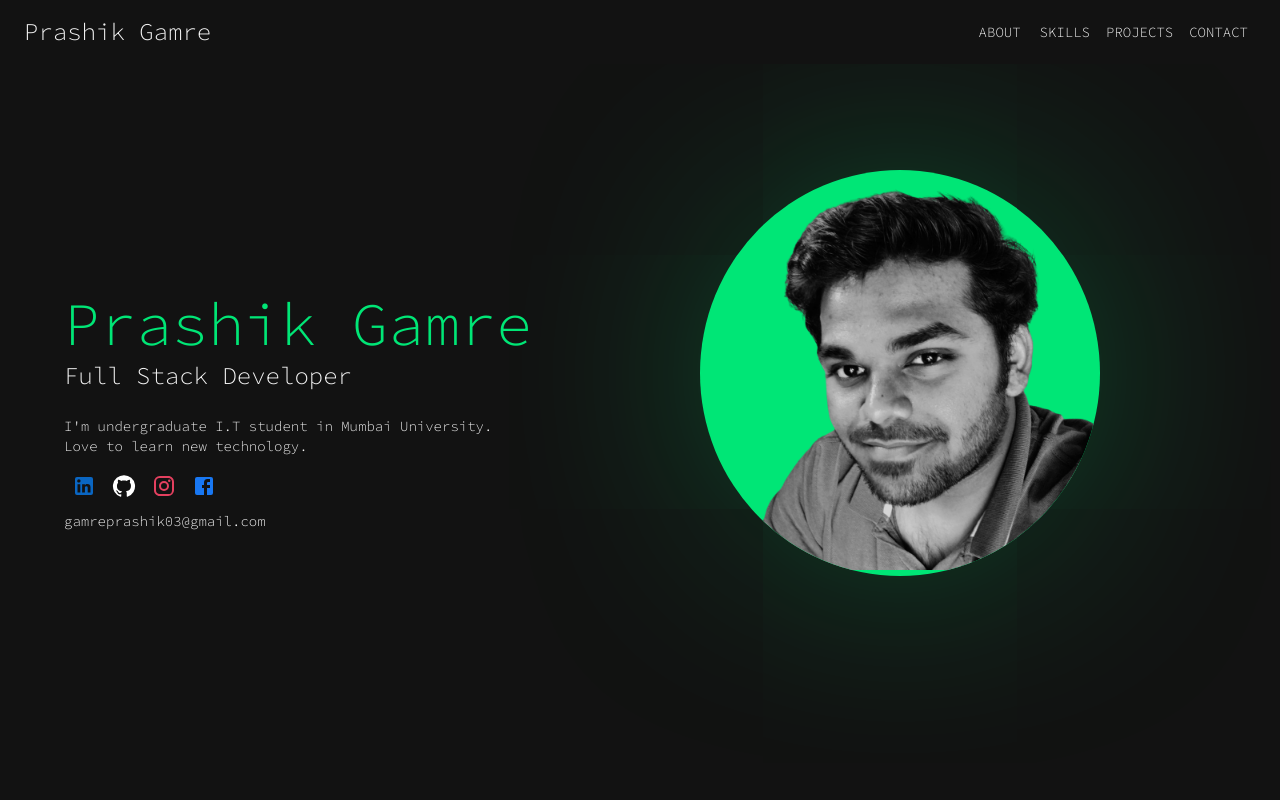
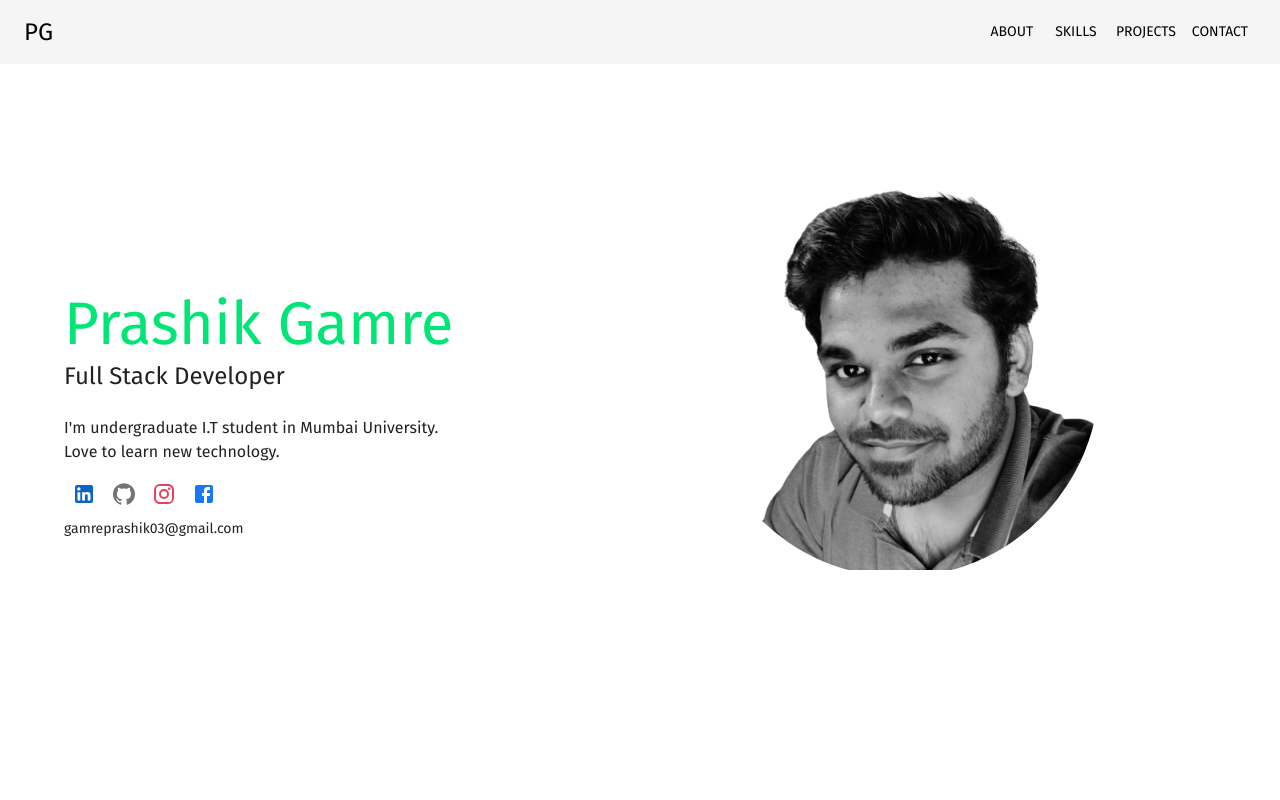
Before and after one commit to prashik0202/Personal_Potfolio_React_MUI, a React (Vite) app: page / in a window 1280 px wide. Shown: the top 800 px of the page. Built offline with nearby package versions, Linux system fonts and the light colour scheme.

Commit message:
theme change

```diff
--- a/index.html
+++ b/index.html
@@ -15,6 +15,11 @@
     <link rel="preconnect" href="https://fonts.gstatic.com" crossorigin>
     <link href="https://fonts.googleapis.com/css2?family=Source+Code+Pro:wght@300&display=swap" rel="stylesheet">
 
+    <!-- Fira Sans -->
+    <link rel="preconnect" href="https://fonts.googleapis.com">
+    <link rel="preconnect" href="https://fonts.gstatic.com" crossorigin>
+    <link href="https://fonts.googleapis.com/css2?family=Fira+Sans&display=swap" rel="stylesheet">
+
 
     <title>Prashik Gamre</title>
   </head>
--- a/package.json
+++ b/package.json
@@ -17,6 +17,7 @@
     "react": "^18.2.0",
     "react-anchor-link-smooth-scroll": "^1.0.12",
     "react-dom": "^18.2.0",
+    "react-remove-scroll": "^2.5.6",
     "react-router-dom": "^6.14.1",
     "react-scroll": "^1.8.9"
   },
--- a/src/App.css
+++ b/src/App.css
@@ -9,6 +9,7 @@
     flex-direction: column;
 }
 
+
 .pic{
     width: 100%;
     max-width: 400px;
@@ -19,3 +20,21 @@
     margin-top: auto;
     background-color: #1d1d1d;
 }
+
+.tracking-in-expand {
+	animation: tracking-in-expand 0.7s cubic-bezier(0.215, 0.610, 0.355, 1.000) both;
+}
+
+
+@keyframes tracking-in-expand {
+    0% {
+      letter-spacing: -0.5em;
+      opacity: 0;
+    }
+    40% {
+      opacity: 0.6;
+    }
+    100% {
+      opacity: 1;
+    }
+}
--- a/src/App.jsx
+++ b/src/App.jsx
@@ -1,6 +1,7 @@
 import './App.css'
 import { Typography, Container } from '@mui/material';
 import AnchorLink from "react-anchor-link-smooth-scroll";
+import {RemoveScroll} from 'react-remove-scroll';
 
 import Navbar from './components/global/Navbar';
 import Footer from './components/global/Footer';
@@ -13,8 +14,9 @@ import Contact from './pages/Contact';
 function App() {
 
   return (
+
       <div className='App'>
-      <Container>
+        <Container >
           <Navbar />
           <Home/>
           <Skills />
--- a/src/components/global/Navbar.jsx
+++ b/src/components/global/Navbar.jsx
@@ -28,10 +28,10 @@ function Navbar(props) {
   };
 
   const drawer = (
-    <Box onClick={handleDrawerToggle} sx={{ textAlign: 'center',color: '#f5f5f5'  }}>
+    <Box onClick={handleDrawerToggle} sx={{ textAlign: 'center',color: 'black', backgroundColor : 'black'  }}>
       <List>
 
-          <ListItem  disablePadding>
+          <ListItem  disablePadding sx={{ backgroundColor : 'black'}}>
           <Link
             to='about'
             spy={true} smooth={true} offset={0} duration={500}
@@ -43,7 +43,7 @@ function Navbar(props) {
           </Link>
           </ListItem>
 
-          <ListItem  disablePadding>
+          <ListItem  disablePadding sx={{ backgroundColor : 'black'}}>
           <Link
             to='skills'
             spy={true} smooth={true} offset={-50} duration={500}
@@ -55,7 +55,7 @@ function Navbar(props) {
           </Link>
           </ListItem>
 
-          <ListItem  disablePadding>
+          <ListItem  disablePadding sx={{ backgroundColor : 'black'}}>
           <Link
             to='projects'
             spy={true} smooth={true} offset={-50} duration={500}
@@ -67,7 +67,7 @@ function Navbar(props) {
           </Link>
           </ListItem>
 
-          <ListItem  disablePadding>
+          <ListItem  disablePadding sx={{ backgroundColor : 'black'}}>
           <Link
             to='contact'
             spy={true} smooth={true} offset={-120} duration={500}
@@ -90,15 +90,15 @@ function Navbar(props) {
       <AppBar
         component="nav"
         elevation={0}
-        sx={{ backgroundColor : "#121212"}}
+        sx={{ backgroundColor : "#f5f5f5"}}
       >
-        <Toolbar sx={{ color : '#f5f5f5'}}>
+        <Toolbar sx={{ color : 'black'}}>
           <IconButton
             color="inherit"
             aria-label="open drawer"
             edge="start"
             onClick={handleDrawerToggle}
-            sx={{ mr: 2, display: { sm: 'none' } , color : '#f5f5f5'}}
+            sx={{ mr: 2, display: { sm: 'none' } , color : 'black'}}
           >
             <MenuIcon />
           </IconButton>
@@ -107,7 +107,7 @@ function Navbar(props) {
             component="div"
             sx={{ flexGrow: 1, display: { xs: 'none',sm: 'block' } }}
           >
-            Prashik Gamre
+              PG
           </Typography>
 
           <Box sx={{ display: { xs: 'none', sm: 'block' } }}>
@@ -115,7 +115,7 @@ function Navbar(props) {
             <Link to='about' spy={true} smooth={true} offset={0} duration={500}>
               <Button
                 sx={{
-                  color: '#f5f5f5',
+                  color: 'black',
                   ":hover" : {
                     color : '#00c853'
                   }
@@ -128,7 +128,7 @@ function Navbar(props) {
             <Link to='skills' spy={true} smooth={true} offset={-50} duration={500}>
               <Button
                 sx={{
-                  color: '#f5f5f5',
+                  color: 'black',
                   ":hover" : {
                     color : '#00c853'
                   }
@@ -141,7 +141,7 @@ function Navbar(props) {
             <Link to='projects' spy={true} smooth={true} offset={-150} duration={500}>
               <Button
                 sx={{
-                  color: '#f5f5f5',
+                  color: 'black',
                   ":hover" : {
                     color : '#00c853'
                   }
@@ -154,7 +154,7 @@ function Navbar(props) {
             <Link to='contact' spy={true} smooth={true} offset={-90} duration={500}>
               <Button
                 sx={{
-                  color: '#f5f5f5',
+                  color: 'black',
                   ":hover" : {
                     color : '#00c853'
                   }
--- a/src/components/home/Intro.jsx
+++ b/src/components/home/Intro.jsx
@@ -15,14 +15,15 @@ export default function Intro() {
             paddingBottom="10%"
             //
         >
-            <Typography variant={isNonMobile ? 'h2' : 'h3'} sx={{ color : '#00e676'}}>
+            <Typography variant={isNonMobile ? 'h2' : 'h3'} sx={{ color : '#00e676'}} className='tracking-in-expand'>
                 Prashik Gamre
             </Typography>
-            <Typography variant={isNonMobile ? 'h5' : 'h6'} sx={{ color : '#f5f5f5'}}>Full Stack Developer</Typography>
+
+            <Typography variant={isNonMobile ? 'h5' : 'h6'} sx={{ color : '#212121'}} className='tracking-in-expand'>Full Stack Developer</Typography>
 
             {isNonMobile ? <br /> : ''}
 
-            <Typography variant='body2' sx={{ color : '#f5f5f5'}}>
+            <Typography variant={isNonMobile ?'body1' : 'body2'} sx={{ color : '#212121'}} className='tracking-in-expand'>
                 I'm undergraduate I.T student in Mumbai University. <br />
                 Love to learn new technology.
             </Typography>
@@ -33,6 +34,7 @@ export default function Intro() {
                 display='flex'
                 justifyContent='space-between'
                 marginBottom='5px'
+
             >
                 {/* <LinkedInIcon sx={{ color : '#0a66c2'}}/>
                 <GitHubIcon />
@@ -63,7 +65,7 @@ export default function Intro() {
                   <FacebookIcon sx={{ color : 'rgb(24, 119, 242)'}}/>
                 </IconButton>
             </Box>
-            <Typography variant='body2' sx={{ color : '#cococo'}}>gamreprashik03@gmail.com</Typography>
+            <Typography variant='body2' sx={{ color : '#cococo'}} className='tracking-in-expand'>gamreprashik03@gmail.com</Typography>
         </Box>
     )
 }
--- a/src/components/home/Profile.jsx
+++ b/src/components/home/Profile.jsx
@@ -16,8 +16,8 @@ export default function Profile() {
                     height: 'auto',
                     borderRadius: '50%',
                     overflow: 'hidden',
-                    backgroundColor : '#00e676',
-                    boxShadow:  '0px 0px 300px -77px rgba(0,230,118,1)'
+                    // backgroundColor : '#00e676',
+                    // boxShadow:  '0px 0px 300px -77px rgba(0,230,118,1)'
                 }}
             >
                 <img
--- a/src/pages/Contact.jsx
+++ b/src/pages/Contact.jsx
@@ -13,7 +13,7 @@ export default function Contact() {
     <div id='contact'>
       <Box marginTop={isNonMobile ? 20 : 1}  marginBottom={isNonMobile ? 10 : 20}>
         <Box>
-          <Typography variant='h5'sx={{ color : '#f5f5f5'}}>Contact Me</Typography>
+          <Typography variant='h5'sx={{ color : '#212121'}}>Contact Me</Typography>
         </Box>
         <Box>
           <Grid container>
--- a/src/pages/Projects.jsx
+++ b/src/pages/Projects.jsx
@@ -46,7 +46,7 @@ export default function Projects() {
   return (
     <div id='projects'>
     <Box  marginTop={isNonMobile ? 30 : 5} marginBottom={10}>
-      <Typography variant='h5' sx={{ color : '#f5f5f5'}}>Projects</Typography>
+      <Typography variant='h5' sx={{ color : '#212121'}}>Projects</Typography>
       <Box marginTop={5}>
 
         <Grid container spacing={2}>
@@ -54,11 +54,13 @@ export default function Projects() {
           <Grid item xs={12} sm={6} md={4} key={item.id}>
 
             <Card
+              elevation={15}
               sx={{
                 maxWidth: '100%' ,
-                color : '#00e676' ,
+                color : 'black' ,
                 my : 1,
-                boxShadow:  '0px 0px 300px -77px rgba(0,230,118,1)'
+                // boxShadow:  '0px 0px 300px -77px rgba(0,230,118,1)'
+                backgroundColor : '#f5f5f5'
               }}
               className='card'
             >
@@ -70,14 +72,14 @@ export default function Projects() {
                 <Typography gutterBottom variant="h5" component="div">
                 {item.title}
                 </Typography>
-                <Typography variant="body2" color="text.secondary">
+                <Typography variant="body2" color="black">
                 {item.description}
                 </Typography>
               </CardContent>
               <CardActions>
                 <Button
                   size="small"
-                  sx={{ color : '#f5f5f5'}}
+                  sx={{ color : '#00c853'}}
                   startIcon={<GitHubIcon />}
                   href={item.github}
                   target='_blank'
@@ -86,7 +88,7 @@ export default function Projects() {
                 </Button>
                 <Button
                   size="small"
-                  sx={{ color : '#f5f5f5'}}
+                  sx={{ color : '#00c853'}}
                   startIcon={<OpenInNewIcon />}
                   href={item.live}
                   target='_blank'
--- a/src/theme.js
+++ b/src/theme.js
@@ -3,11 +3,11 @@ import { createTheme } from '@mui/material';
 export const theme = createTheme({
     typography : {
       fontFamily : [
-        'Source Code Pro',
-        'monospace'
+        'Fira Sans',
+        'sans-serif'
       ].join(',')
     },
     palette : {
-      mode : 'dark'
+      mode : 'light'
     }
-})
+});
```
Also changed, not shown: src/pages/Skills.jsx (+7 -3 lines), 1 other file (tests, documents, lock files or other folders). Lines whose indentation alone changed are shown as unchanged.
